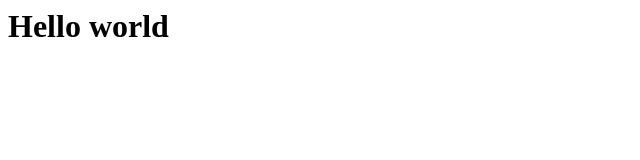
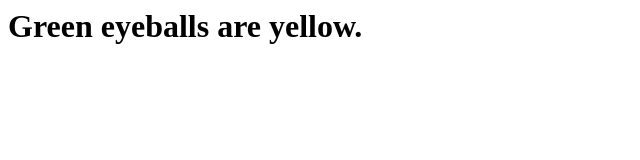
Before and after one commit to Alkiupiid/Alkiupiid.github.io, a plain HTML site: page index.html in a window 1280 px wide. Shown: the whole page, without its empty margins (0-640 px from the left). Drawn offline with Linux system fonts and the light colour scheme.

Commit message:
Update index.htmlContent update

```diff
--- a/index.html
+++ b/index.html
@@ -1 +1 @@
-<h1>Hello world</h1>
+<h1>Green eyeballs are yellow.</h1>
```
